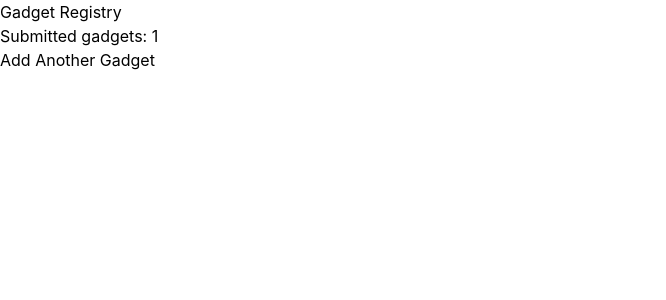
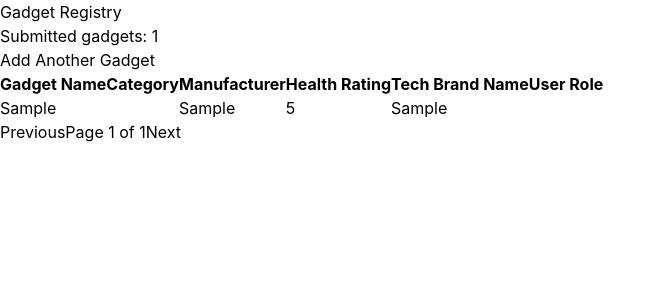
Before and after one commit to ewankoadduno-cmd/TechGadgetInventoryHub, a React (Vite) app: page / in a window 1280 px wide. Both pictures are taken after typing "Sample", "Sample", "5", "Sample" into the empty fields and a click on the button "Register Gadget". Shown: the top 300 px of the page, without its empty margins (0-666 px from the left). Built offline with nearby package versions, Linux system fonts and the light colour scheme.

Commit message:
Tanstack Table now working

```diff
--- a/src/App.jsx
+++ b/src/App.jsx
@@ -7,14 +7,9 @@ function App() {
   const [pageState, setPageState] = useState('gadget_form')
 
   function handleAddGadget(newGadget) {
-    const gadgetWithId = {
-      ...newGadget,
-      id: crypto.randomUUID(),
-    }
-
     setGadgets([
       ...gadgets,
-      gadgetWithId,
+      newGadget,
     ])
 
     setPageState('gadget_table')
@@ -26,11 +21,11 @@ function App() {
 
   if (pageState === 'gadget_form') {
     return (
-      <main>
+      <div>
         <h1>Tech Gadget Inventory Hub</h1>
         <p>Registered gadgets: {gadgets.length}</p>
         <GadgetForm onAddGadget={handleAddGadget} />
-      </main>
+      </div>
     )
   }
 
--- a/src/components/GadgetTable.jsx
+++ b/src/components/GadgetTable.jsx
@@ -1,11 +1,126 @@
+import {
+    createPaginatedRowModel,
+    rowPaginationFeature,
+    tableFeatures,
+    useTable,
+} from '@tanstack/react-table'
+
+const features = tableFeatures({
+    rowPaginationFeature,
+    paginatedRowModel: createPaginatedRowModel(),
+})
+
+const columns = [
+    {
+        accessorKey: 'gadgetName',
+        header: 'Gadget Name',
+    },
+    {
+        accessorKey: 'category',
+        header: 'Category',
+    },
+    {
+        accessorKey: 'manufacturer',
+        header: 'Manufacturer',
+    },
+    {
+        accessorKey: 'healthRating',
+        header: 'Health Rating',
+    },
+    {
+        accessorKey: 'techBrandName',
+        header: 'Tech Brand Name',
+    },
+    {
+        accessorKey: 'userRole',
+        header: 'User Role',
+    },
+]
+
 export default function GadgetTable({ gadgets, onShowForm }) {
+    const table = useTable({
+        features: features,
+        data: gadgets,
+        columns: columns,
+        initialState: {
+            pagination: {
+                pageIndex: 0,
+                pageSize: 4,
+            },
+        },
+    })
+
+  const currentPage = table.state.pagination.pageIndex + 1
+    const pageCount = table.getPageCount()
+
+    function handlePreviousPage() {
+        table.previousPage()
+    }
+
+    function handleNextPage() {
+        table.nextPage()
+    }
+
     return (
-    <main>
+        <div>
             <h1>Gadget Registry</h1>
             <p>Submitted gadgets: {gadgets.length}</p>
+
             <button type="button" onClick={onShowForm}>
                 Add Another Gadget
             </button>
-    </main>
+
+            <table>
+                <thead>
+                    <tr>
+                        <th scope="col">Gadget Name</th>
+                        <th scope="col">Category</th>
+                        <th scope="col">Manufacturer</th>
+                        <th scope="col">Health Rating</th>
+                        <th scope="col">Tech Brand Name</th>
+                        <th scope="col">User Role</th>
+                    </tr>
+                </thead>
+
+                <tbody>
+                    {table.getRowModel().rows.map(function renderRow(row) {
+                        const gadget = row.original
+
+                        return (
+                            <tr key={row.id}>
+                                <td>{gadget.gadgetName}</td>
+                                <td>{gadget.category}</td>
+                                <td>{gadget.manufacturer}</td>
+                                <td>{gadget.healthRating}</td>
+                                <td>{gadget.techBrandName}</td>
+                                <td>{gadget.userRole}</td>
+                            </tr>
+                        )
+                    })}
+                </tbody>
+            </table>
+
+            <div>
+                <button
+                    type="button"
+                    onClick={handlePreviousPage}
+                    disabled={table.getCanPreviousPage() === false}
+                >
+                    Previous
+                </button>
+
+                <span>
+                    Page {currentPage} of {pageCount}
+                </span>
+
+                <button
+                    type="button"
+                    onClick={handleNextPage}
+                    disabled={table.getCanNextPage() === false}
+                >
+                    Next
+                </button>
+            </div>
+        </div>
     )
 }
```
Lines whose indentation alone changed are shown as unchanged.
